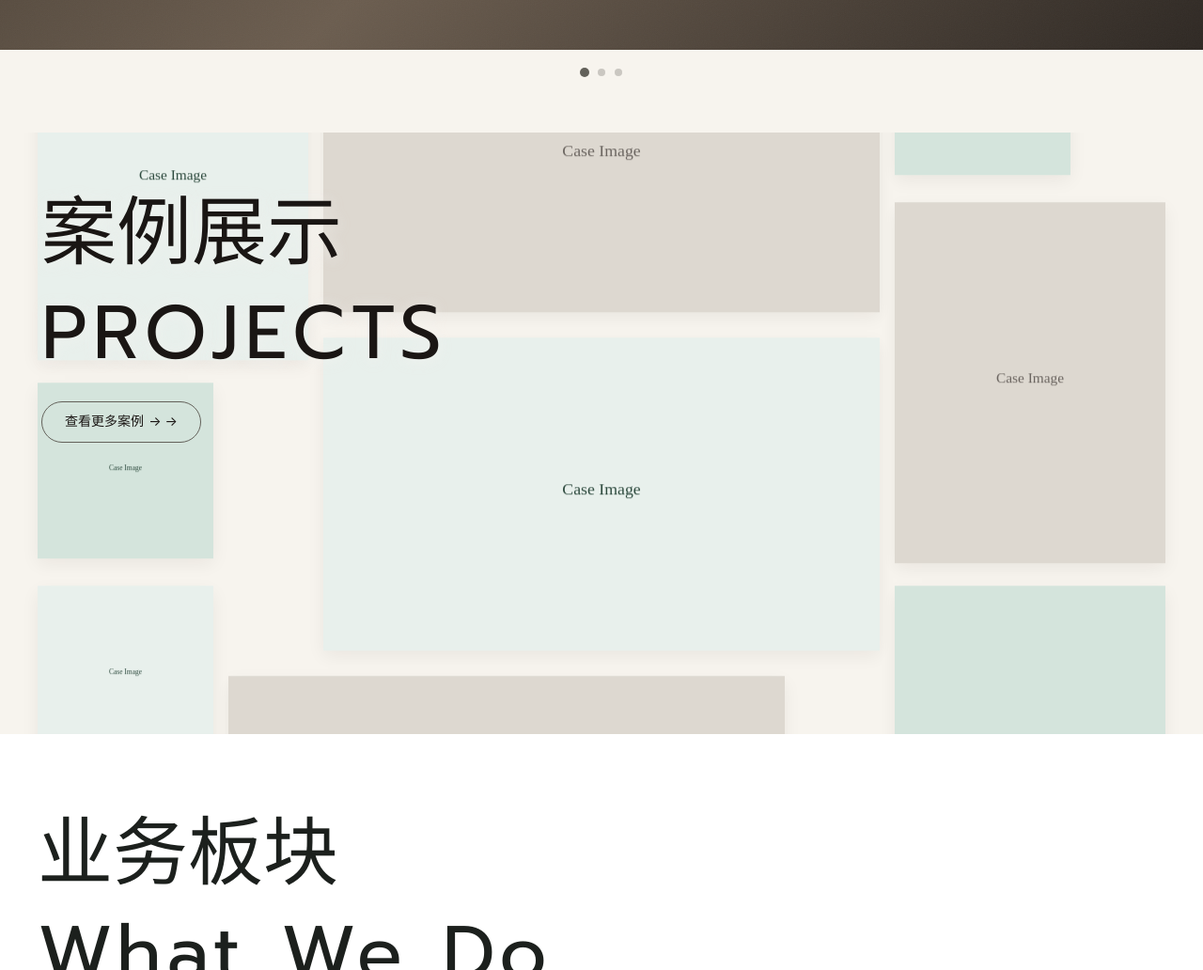
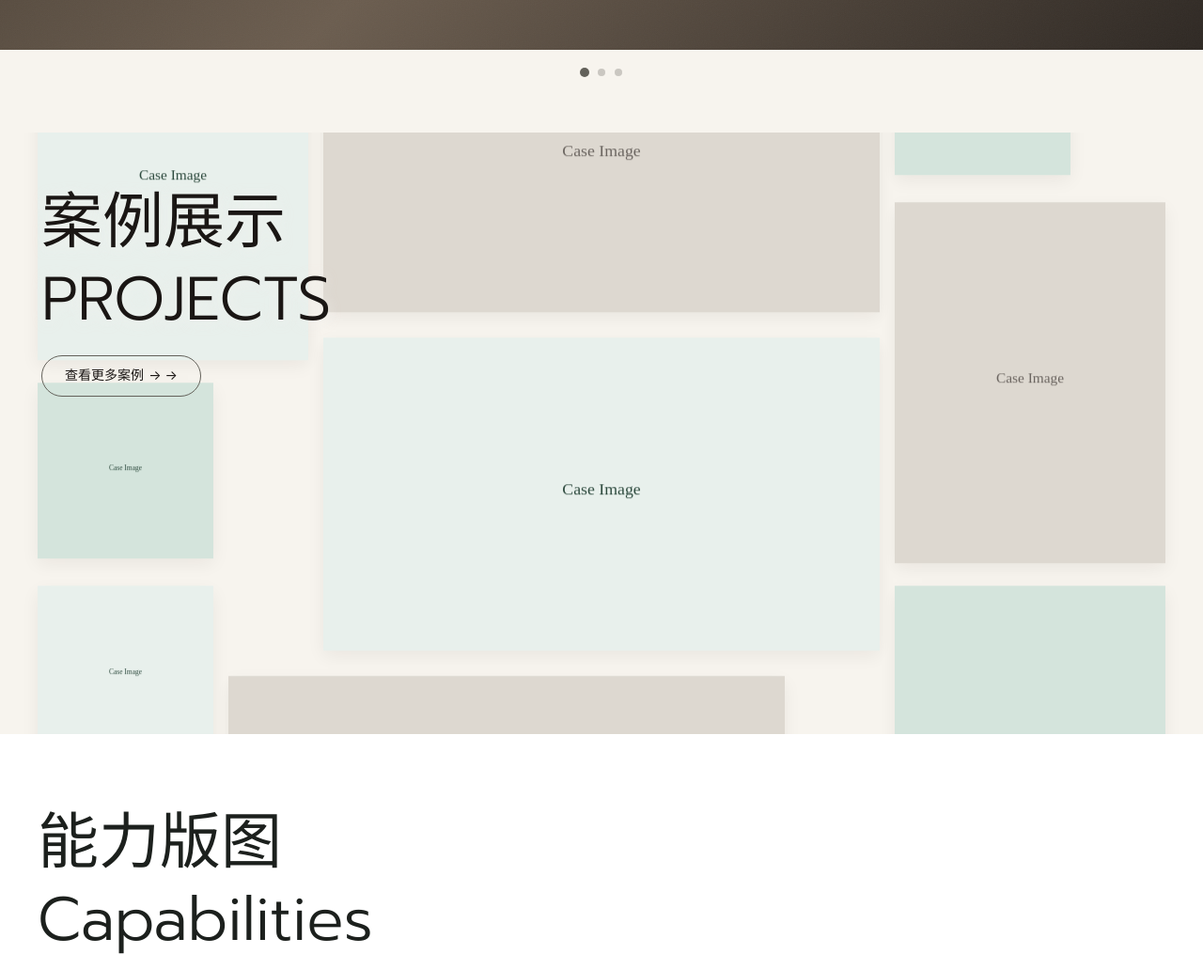
Before and after one commit to 86loozooy-svg/bimuyu-os, a FastAPI app: page / in a window 1280 px wide. Shown: the part 756-1788 px from the top of the page at 94% size. Run offline with FastAPI, Linux system fonts and the light colour scheme; data comes from the database, SQL or seed files in the repository; some libraries are stand-ins or nearby versions.

Commit message:
首页标题规格统一: 案例展示/能力版图/合作伙伴 字重300/字高65px/行距1.1/字间距默认; 业务板块->能力版图/Capabilities, 合作伙伴英文->Clients

```diff
--- a/static/css/case_layout.css
+++ b/static/css/case_layout.css
@@ -108,17 +108,17 @@
   color: var(--case-ink);
 }
 .case-title h2 {
-  font-size: 80px;
-  font-weight: 400;
-  line-height: 1.2;
+  font-size: 65px;
+  font-weight: 300;
+  line-height: 1.1;
   text-shadow: 0 2px 14px rgba(244, 242, 239, .7);
 }
 .case-title h2 span {
   display: block;
-  font-size: 80px;
-  font-weight: 400;
-  line-height: 1.2;
-  letter-spacing: .08em;           /* 收紧：原 .25em 在 80px 下过宽 */
+  font-size: 65px;
+  font-weight: 300;
+  line-height: 1.1;
+  letter-spacing: normal;          /* 恢复字体默认字间距 */
   color: var(--case-ink);          /* 黑色（与中文一致） */
   margin-top: 10px;
 }
@@ -151,7 +151,7 @@
   .case-title h2,
   .case-title h2 span {
     font-size: 44px;
-    letter-spacing: .12em;
+    letter-spacing: normal;
   }
   .case-scroll { padding: 0 20px 40px; height: auto; }
   .case-grid {
--- a/static/css/style.css
+++ b/static/css/style.css
@@ -393,9 +393,9 @@ th { color: var(--muted); font-weight: 500; font-size: .8rem; }
 .biz-section .section-title,
 .clients-section .section-title {
   font-family: var(--font-display);
-  font-size: 80px;
-  font-weight: 400;
-  line-height: 1.2;
+  font-size: 65px;
+  font-weight: 300;
+  line-height: 1.1;
   text-align: left;
   color: var(--text);
 }
@@ -403,10 +403,10 @@ th { color: var(--muted); font-weight: 500; font-size: .8rem; }
 .clients-section .section-title span {
   display: block;                 /* 中英文换行 */
   font-family: var(--font-display);
-  font-size: 80px;
-  font-weight: 400;
-  line-height: 1.2;
-  letter-spacing: .08em;          /* 与案例展示英文间距一致 */
+  font-size: 65px;
+  font-weight: 300;
+  line-height: 1.1;
+  letter-spacing: normal;         /* 恢复字体默认字间距 */
   color: var(--text);             /* 黑色（与中文一致） */
   margin-top: 10px;
   margin-left: 0;
@@ -654,7 +654,7 @@ th { color: var(--muted); font-weight: 500; font-size: .8rem; }
   .biz-section .section-title,
   .clients-section .section-title { font-size: 44px; }
   .biz-section .section-title span,
-  .clients-section .section-title span { font-size: 44px; letter-spacing: .08em; }
+  .clients-section .section-title span { font-size: 44px; letter-spacing: normal; }
 
   .biz-carousel {
     display: flex;
--- a/templates/public/index.html
+++ b/templates/public/index.html
@@ -132,7 +132,7 @@
 
 <!-- ===== 业务板块（全宽通栏 Slider） ===== -->
 <section class="biz-section">
-  <h2 class="section-title">业务板块 <span>What We Do</span></h2>
+  <h2 class="section-title">能力版图 <span>Capabilities</span></h2>
 
   <div class="biz-carousel" id="bizCarousel">
     <button class="biz-arrow prev" type="button" aria-label="上一项业务">&#8249;</button>
@@ -408,7 +408,7 @@ function attachWheelPager(root, nextFn, prevFn) {
 <!-- ===== 合作伙伴 ===== -->
 <section class="clients-section">
   <div class="container">
-    <h2 class="section-title">{{ site.clients_title or '合作伙伴' }} <span>{{ site.clients_subtitle or 'Our Clients' }}</span></h2>
+    <h2 class="section-title">{{ site.clients_title or '合作伙伴' }} <span>{{ site.clients_subtitle or 'Clients' }}</span></h2>
     <div class="clients-row">
       {% for logo in client_logos %}
       <div class="client-logo">
```
